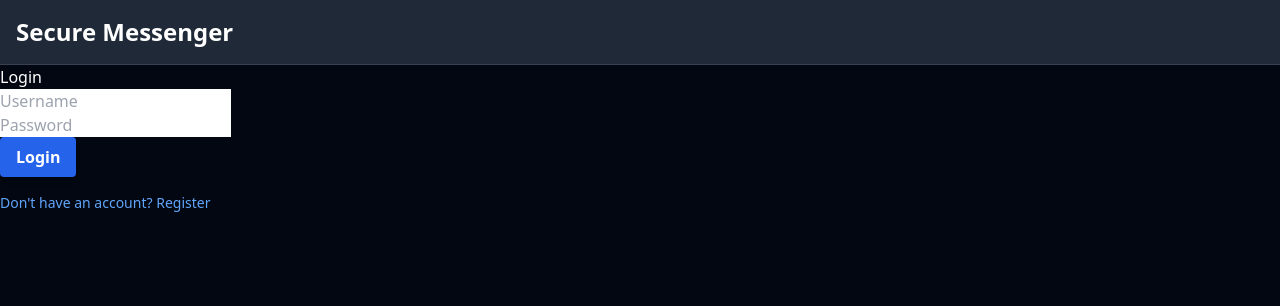
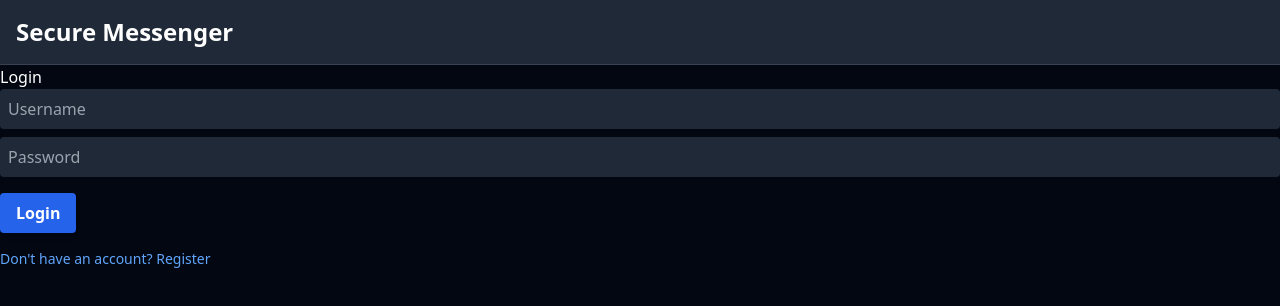
Before and after one commit to Shivansh0x/Secure-Messenger, a React (Create React App) app in the folder frontend/: page / in a window 1280 px wide. Shown: the top 306 px of the page. Built offline with nearby package versions, Linux system fonts and the light colour scheme; no server answers.

Commit message:
text clarity

```diff
--- a/frontend/src/components/LoginForm.js
+++ b/frontend/src/components/LoginForm.js
@@ -47,6 +47,7 @@ function LoginForm({ onLogin }) {
           value={username}
           onChange={(e) => setUsername(e.target.value)}
           required
+          className="w-full bg-gray-800 text-white placeholder-gray-400 p-2 rounded mb-2 focus:outline-none focus:ring-2 focus:ring-blue-500"
         /><br />
         <input
           type="password"
@@ -54,6 +55,7 @@ function LoginForm({ onLogin }) {
           value={password}
           onChange={(e) => setPassword(e.target.value)}
           required
+          className="w-full bg-gray-800 text-white placeholder-gray-400 p-2 rounded mb-4 focus:outline-none focus:ring-2 focus:ring-blue-500"
         /><br />
         <button
           type="submit"
```
